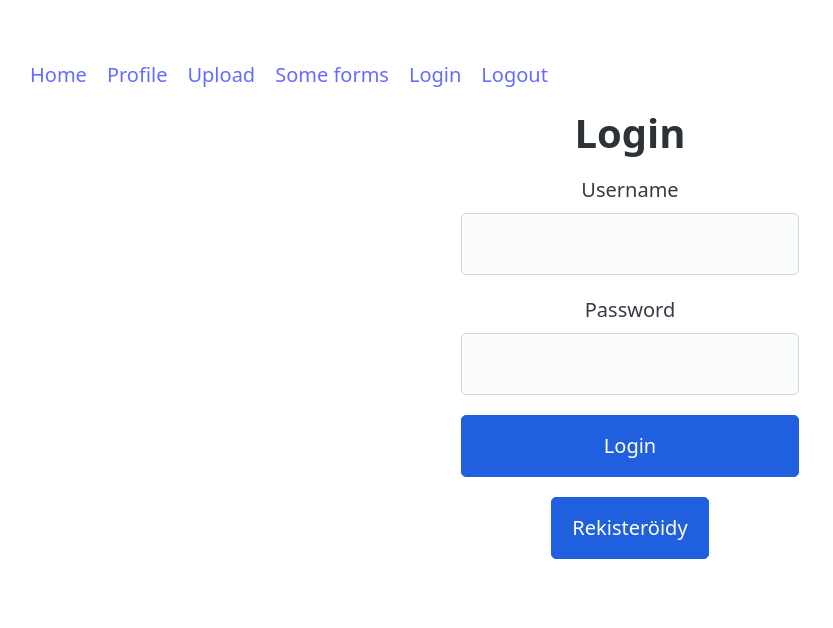
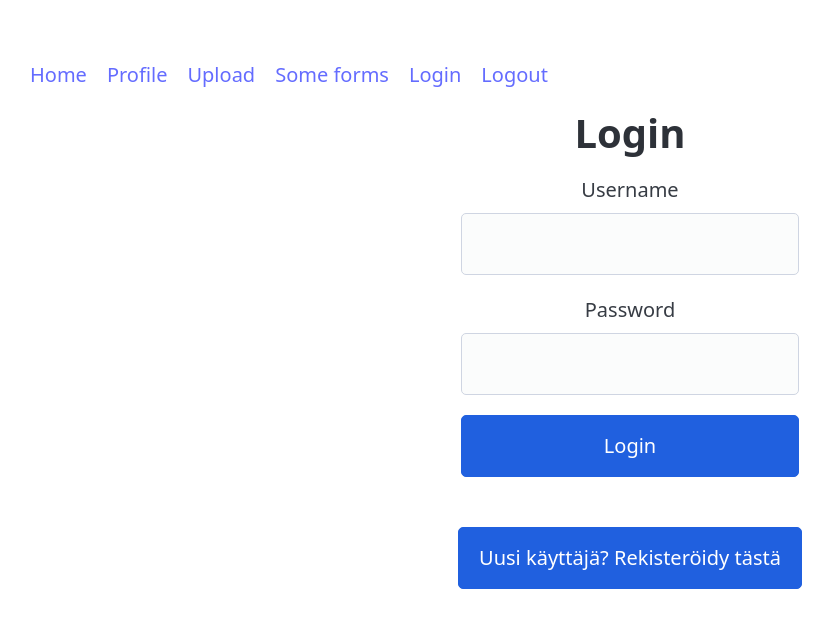
Before and after one commit to irakump/week4-react, a React (Vite) app: page /login in a window 1280 px wide. Shown: the top 628 px of the page, without its empty margins (10-843 px from the left). Built offline with nearby package versions, Linux system fonts and the light colour scheme; no server answers.

Commit message:
Change register/login button text for clarity

```diff
--- a/src/components/RegisterForm.jsx
+++ b/src/components/RegisterForm.jsx
@@ -2,10 +2,10 @@ const RegisterForm = () => {
   return (
     <div>
       <h2>Registerform</h2>
-      <p>TODO: sovella loginformia ja luo rekisteröintilomaka</p>
+      <p>TODO: sovella loginformia ja luo rekisteröintilomake</p>
     </div>
   );
-  // TODO: sovella loginformia ja luo rekisteröintilomaka
+  // TODO: sovella loginformia ja luo rekisteröintilomake
 };
 
 export default RegisterForm;
--- a/src/views/Login.jsx
+++ b/src/views/Login.jsx
@@ -9,12 +9,14 @@ const Login = () => {
   return (
     <>
       {isLogin ? <LoginForm /> : <RegisterForm />}
+      <br />
       <button
         onClick={() => {
           setIsLogin(!isLogin);
         }}
       >
-        {isLogin ? 'Rekisteröidy' : 'Kirjaudu'}
+
+        {isLogin ? 'Uusi käyttäjä? Rekisteröidy tästä' : 'Onko sinulla tunnukset? Kirjaudu tästä'}
       </button>
     </>
   );
```
